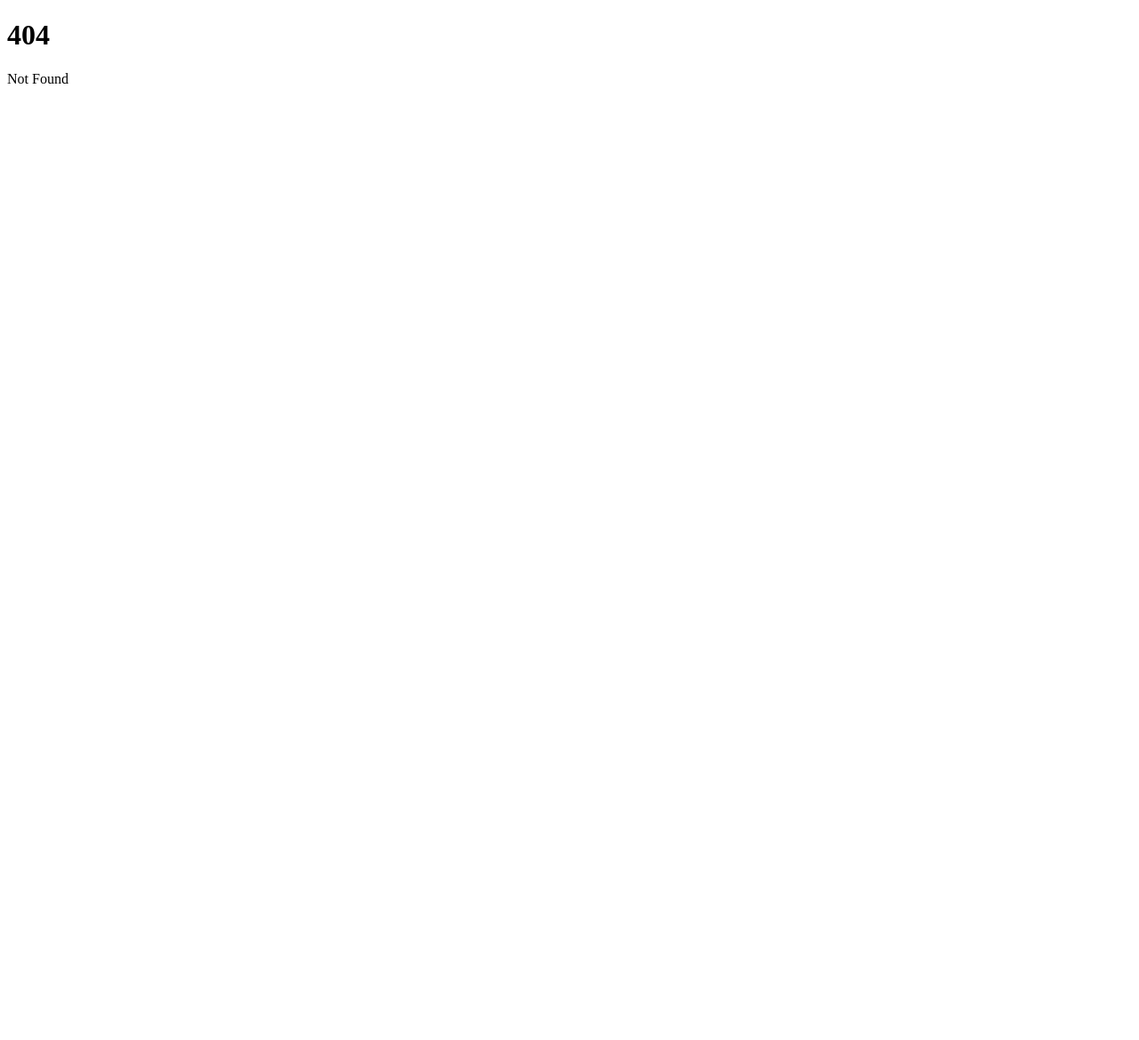
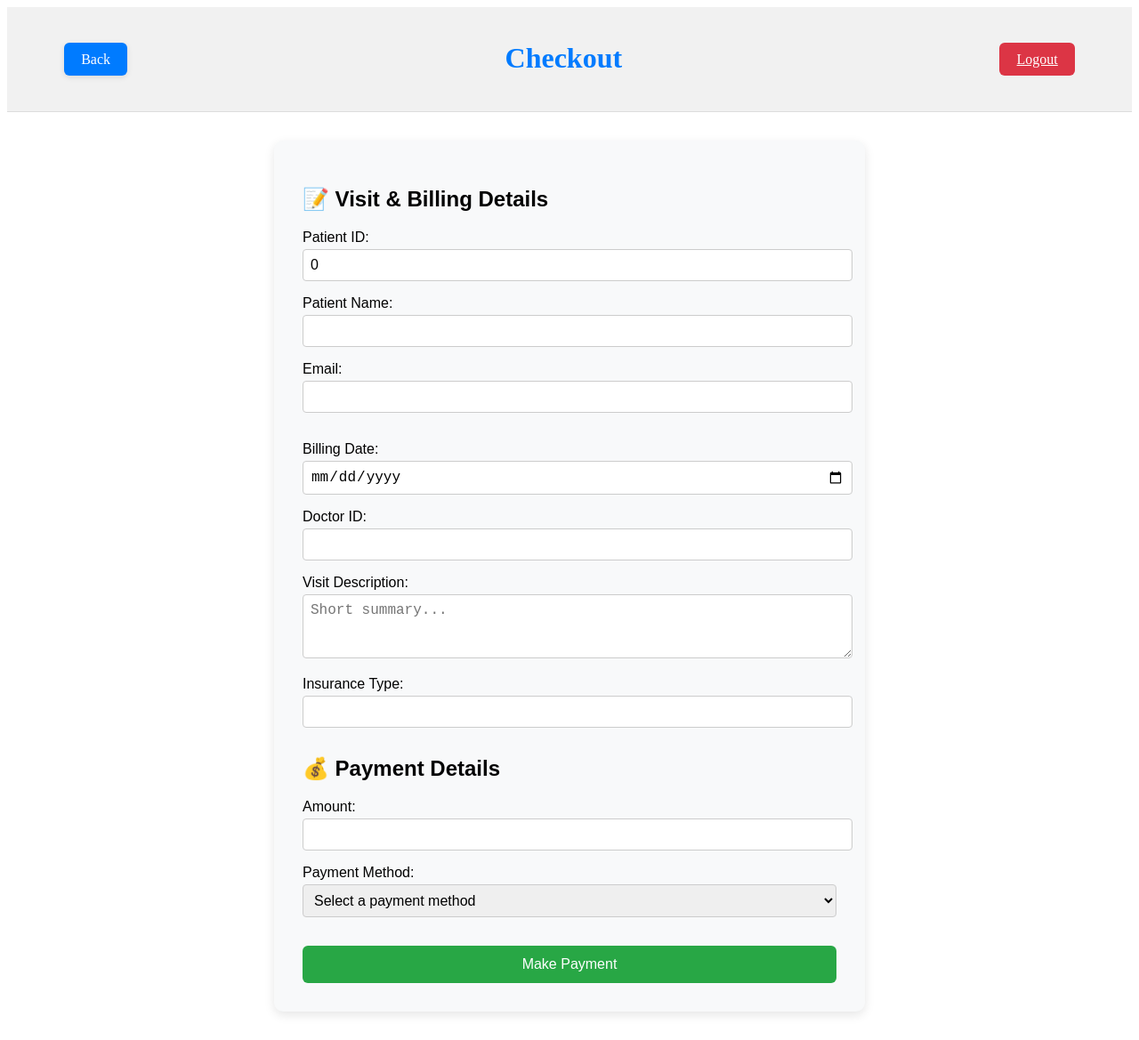
Before and after one commit to monsieur-here/MedicalManagementSystem_SDEPractice, a SvelteKit app in the folder med-manage/: page /homepage/bill in a window 1280 px wide. Before the commit this address had no page. Shown: the whole page at 89% size. Before the commit the page ends 800 px from the top, so only its background shows below. Built offline with nearby package versions, Linux system fonts and the light colour scheme.

Commit message:
added bill section

```diff
--- /dev/null
+++ b/med-manage/src/routes/homepage/bill/+page.svelte
@@ -0,0 +1,207 @@
+<script>
+	let billId = 0;
+	let patientId = 0;
+	let patientName = '';
+	let insuranceType = '';
+	let billingDate = '';
+	let email = '';
+	let amount = '';
+	let paymentMethod = '';
+	let doctorId = '';
+	let visitDescription = '';
+	let showSuccess = false;
+
+	const paymentOptions = ['Cash', 'Debit Card', 'Credit Card', 'Insurance'];
+
+	function handlePayment() {
+		if (patientName && email && amount && paymentMethod && billingDate && doctorId && visitDescription && insuranceType) {
+			showSuccess = true;
+
+			setTimeout(() => {
+				billId = 0;
+				patientId = 0;
+				patientName = '';
+				insuranceType = '';
+				billingDate = '';
+				email = '';
+				amount = '';
+				paymentMethod = '';
+				doctorId = '';
+				visitDescription = '';
+				showSuccess = false;
+			}, 3000);
+		} else {
+			alert("Please fill in all required fields.");
+		}
+	}
+</script>
+
+<div class="header">
+	<a href={`/homepage?user_type=Staff`} class="home-button">Back</a>
+	<h1 class="title">Checkout</h1>
+	<a href="/" class="logout-button">Logout</a>
+</div>
+
+<div class="payment-container">
+	<div class="form-section">
+		<h2>📝 Visit & Billing Details</h2>
+		<label>Patient ID:
+			<input type="number" bind:value={patientId} min="1" />
+		</label>
+		<label>Patient Name:
+			<input type="text" bind:value={patientName} />
+		</label>
+		<label>Email:
+			<input type="email" bind:value={email} />
+		</label>
+	</div>
+
+	<div class="form-section">
+		<label>Billing Date:
+			<input type="date" bind:value={billingDate} />
+		</label>
+		<label>Doctor ID:
+			<input type="text" bind:value={doctorId} />
+		</label>
+		<label>Visit Description:
+			<textarea bind:value={visitDescription} rows="3" placeholder="Short summary..."></textarea>
+		</label>
+		<label>Insurance Type:
+			<input type="text" bind:value={insuranceType} />
+		</label>
+	</div>
+
+	<div class="form-section">
+		<h2>💰 Payment Details</h2>
+		<label>Amount:
+			<input type="number" bind:value={amount} min="1" />
+		</label>
+		<label>Payment Method:
+			<select bind:value={paymentMethod}>
+				<option value="" disabled selected>Select a payment method</option>
+				{#each paymentOptions as method}
+					<option value={method}>{method}</option>
+				{/each}
+			</select>
+		</label>
+	</div>
+
+	<button on:click={handlePayment}>Make Payment</button>
+
+	{#if showSuccess}
+		<div class="popup">
+			<p>✅ Payment for {patientName} completed successfully!</p>
+		</div>
+	{/if}
+</div>
+
+<style>
+	.payment-container {
+		max-width: 600px;
+		margin: 2rem auto;
+		padding: 2rem;
+		background: #f8f9fa;
+		border-radius: 10px;
+		box-shadow: 0 4px 12px rgba(0, 0, 0, 0.1);
+		font-family: sans-serif;
+	}
+
+	h1 {
+		text-align: center;
+		color: #007bff;
+		margin-bottom: 1.5rem;
+	}
+
+	.form-section {
+		margin-bottom: 2rem;
+	}
+
+	label {
+		display: block;
+		margin-bottom: 1rem;
+		font-weight: 500;
+	}
+
+	input,
+	select,
+	textarea {
+		width: 100%;
+		padding: 0.5rem;
+		margin-top: 0.25rem;
+		border: 1px solid #ccc;
+		border-radius: 4px;
+		font-size: 1rem;
+	}
+
+	textarea {
+		resize: vertical;
+	}
+
+	button {
+		width: 100%;
+		padding: 0.75rem;
+		font-size: 1rem;
+		background-color: #28a745;
+		color: white;
+		border: none;
+		border-radius: 6px;
+		cursor: pointer;
+		transition: background-color 0.3s ease;
+	}
+
+	button:hover {
+		background-color: #218838;
+	}
+
+	.popup {
+		margin-top: 1.5rem;
+		padding: 1rem;
+		background-color: #d4edda;
+		border: 1px solid #c3e6cb;
+		color: #155724;
+		border-radius: 4px;
+		text-align: center;
+	}
+
+	.header {
+		display: flex;
+		justify-content: space-between;
+		align-items: center;
+		padding: 1rem 2rem;
+		background-color: #f1f1f1;
+		border-bottom: 1px solid #ddd;
+	}
+
+	.logout-button {
+		background-color: #dc3545;
+		color: white;
+		border: none;
+		margin: 1.5rem 2rem;
+		border-radius: 6px;
+		padding: 0.6rem 1.2rem;
+		cursor: pointer;
+		font-weight: 500;
+		transition: background-color 0.3s ease;
+	}
+
+	.logout-button:hover {
+		background-color: #c82333;
+	}
+
+	.home-button {
+		display: inline-block;
+		margin: 1.5rem 2rem;
+		padding: 0.6rem 1.2rem;
+		background-color: #007bff;
+		color: white;
+		text-decoration: none;
+		border-radius: 6px;
+		font-weight: 500;
+		transition: background-color 0.3s ease;
+		box-shadow: 0 2px 6px rgba(0, 0, 0, 0.1);
+	}
+
+	.home-button:hover {
+		background-color: #0056b3;
+	}
+</style>
```
